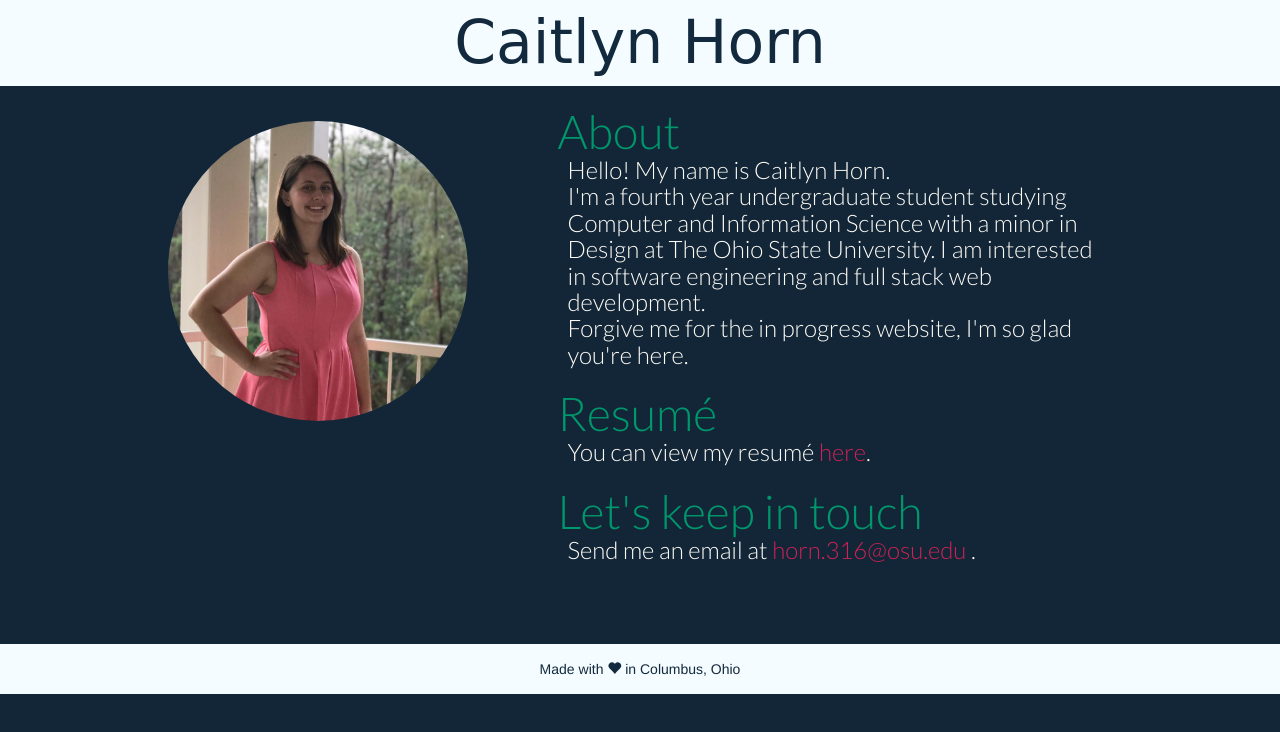
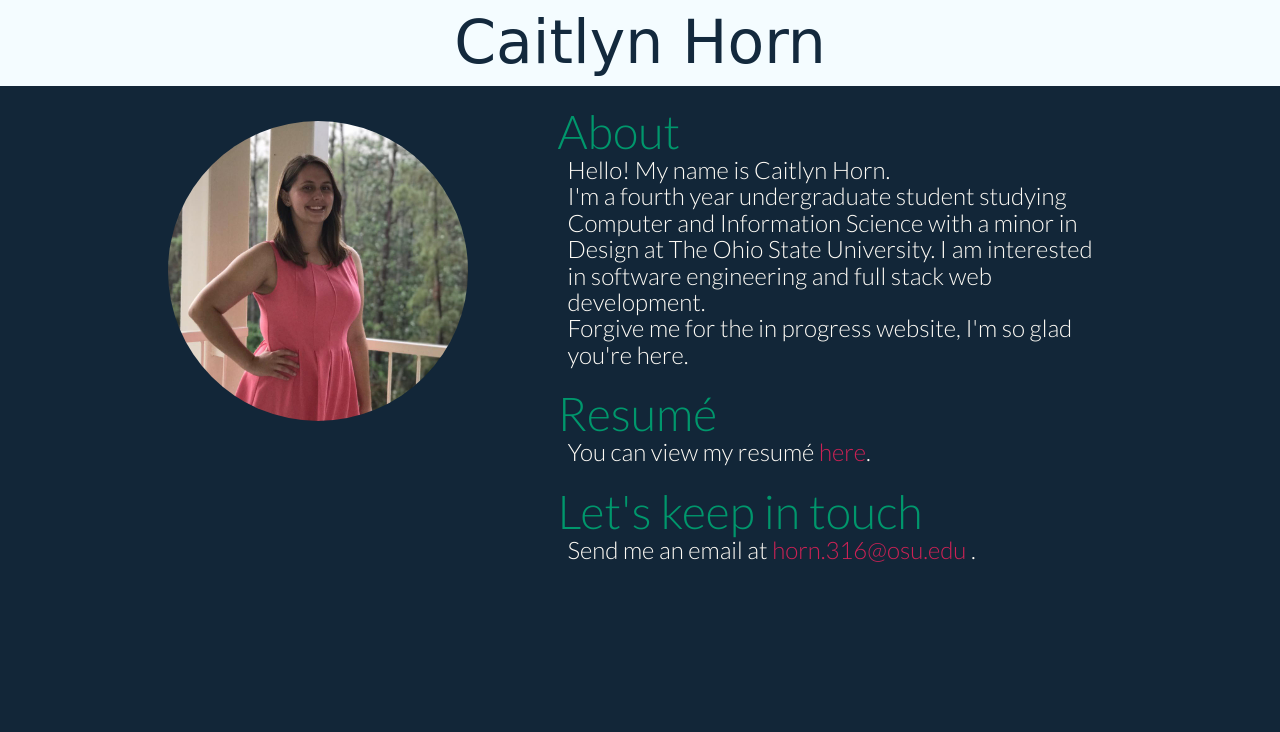
Before and after one commit to chorn0327/chorn0327.github.io, a plain HTML site: page index.html in a window 1280 px wide. Drawn offline with nearby package versions, Linux system fonts and the light colour scheme; a web font is replaced by a local one.

Commit message:
commenting out footer

```diff
--- a/index.html
+++ b/index.html
@@ -104,8 +104,8 @@
 		    <div class="col-md-1"></div>
 	    </div>
     </div>
-    <div id="footer">
+   <!-- <div id="footer">
 		Made with <span class="glyphicon glyphicon-heart"> </span> in Columbus, Ohio
-	</div>
+	</div>->
 
 </body>
```
